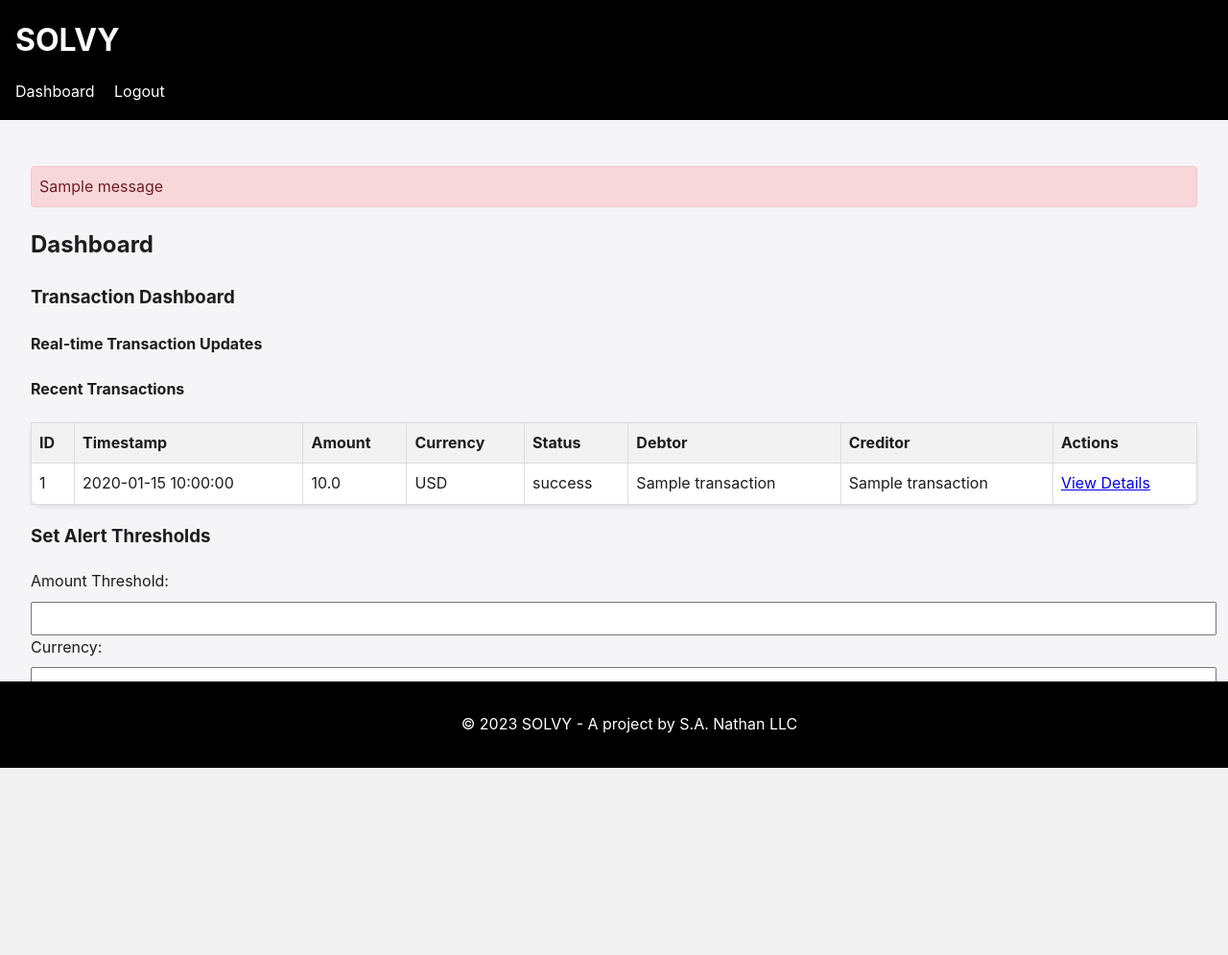
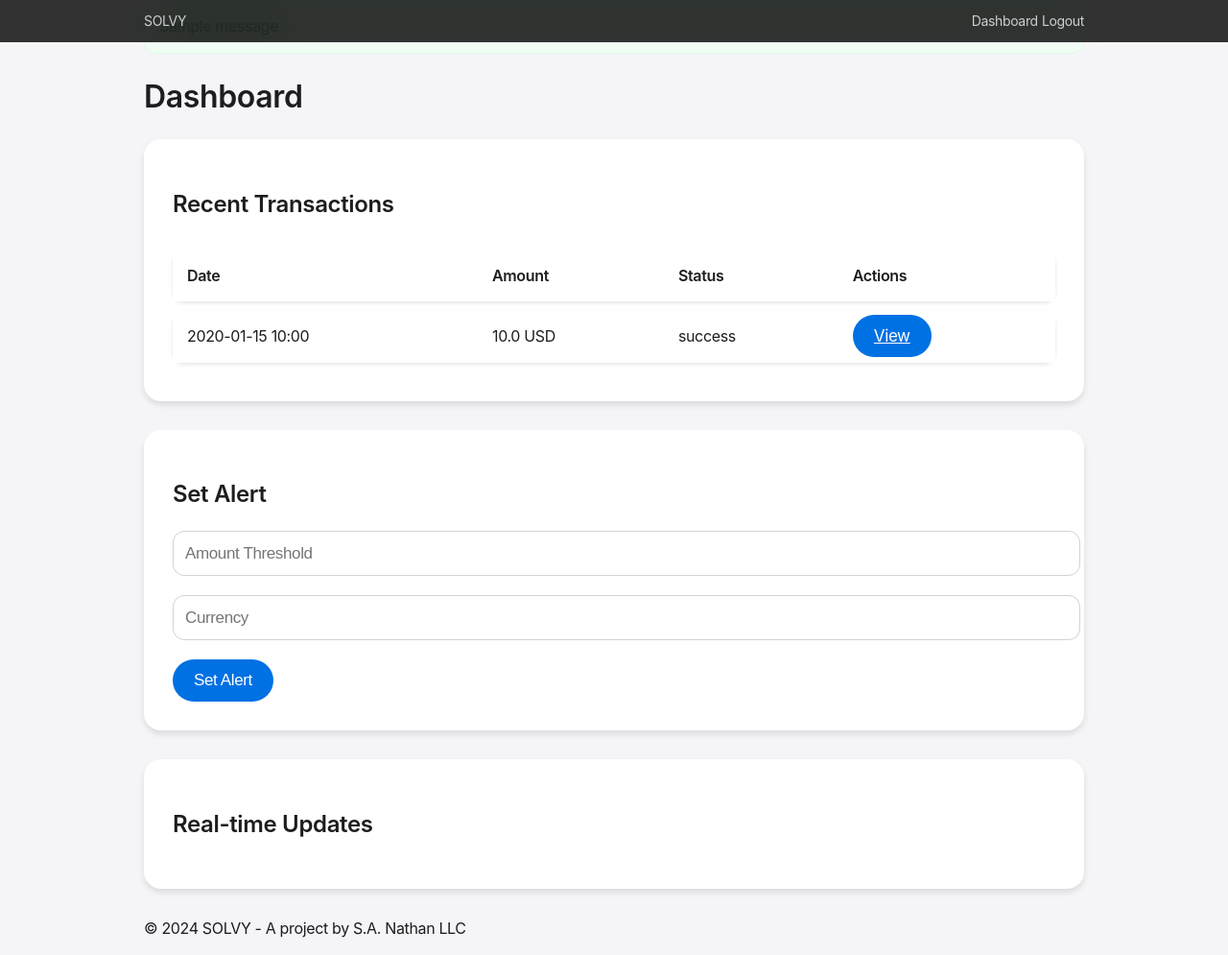
Before and after one commit to smayone/DECIDEY-MAN-Development, a Flask app: page /dashboard in a window 1280 px wide. Shown: the whole page at 96% size. Before the commit the page ends 800 px from the top, so only its background shows below. Run offline with Flask 3, Linux system fonts and the light colour scheme; a user stored in the database is signed in; tables that the repository leaves empty hold one stand-in row (values such as "Sample post"); one stand-in notice (Sample message) is shown; some libraries are stand-ins or nearby versions.

Commit message:
Agent step completed: Implement Apple Pay-inspired user interface for SOLVY

```diff
--- a/static/css/styles.css
+++ b/static/css/styles.css
@@ -1,126 +1,133 @@
 body {
-    font-family: -apple-system, BlinkMacSystemFont, 'Segoe UI', Roboto, Oxygen, Ubuntu, Cantarell, 'Open Sans', 'Helvetica Neue', sans-serif;
+    font-family: -apple-system, BlinkMacSystemFont, 'Segoe UI', 'Roboto', 'Helvetica', 'Arial', sans-serif;
     background-color: #f5f5f7;
     color: #1d1d1f;
-    line-height: 1.6;
+    line-height: 1.47059;
+    font-weight: 400;
+    letter-spacing: -.022em;
     margin: 0;
     padding: 0;
 }
 
-header {
-    background-color: #000000;
-    color: #ffffff;
-    padding: 1rem;
+.container {
+    max-width: 980px;
+    margin: 0 auto;
+    padding: 0 22px;
 }
 
-header h1 {
-    margin: 0;
+header {
+    background-color: rgba(0,0,0,0.8);
+    backdrop-filter: saturate(180%) blur(20px);
+    position: fixed;
+    top: 0;
+    left: 0;
+    right: 0;
+    z-index: 9999;
 }
 
 nav {
-    margin-top: 1rem;
+    display: flex;
+    justify-content: space-between;
+    align-items: center;
+    height: 44px;
 }
 
 nav a {
-    color: #fff;
+    color: #f5f5f7;
     text-decoration: none;
-    margin-right: 1rem;
+    font-size: 14px;
+    opacity: 0.8;
+    transition: opacity 0.3s;
+}
+
+nav a:hover {
+    opacity: 1;
 }
 
 main {
-    padding: 2rem;
+    margin-top: 44px;
+    padding: 40px 0;
 }
 
-footer {
-    background-color: #000000;
-    color: #ffffff;
-    text-align: center;
-    padding: 1rem;
-    position: fixed;
-    bottom: 0;
+h1, h2, h3 {
+    font-weight: 600;
+}
+
+.card {
+    background-color: #fff;
+    border-radius: 18px;
+    box-shadow: 0 4px 6px rgba(0,0,0,0.1);
+    padding: 30px;
+    margin-bottom: 30px;
+}
+
+.btn {
+    background-color: #0071e3;
+    color: #fff;
+    border: none;
+    border-radius: 980px;
+    font-size: 17px;
+    line-height: 1.17648;
+    font-weight: 400;
+    letter-spacing: -.022em;
+    padding: 12px 22px;
+    cursor: pointer;
+    transition: all 0.3s;
+}
+
+.btn:hover {
+    background-color: #0077ED;
+}
+
+input[type="text"],
+input[type="password"],
+input[type="email"],
+input[type="number"] {
     width: 100%;
+    padding: 12px;
+    border: 1px solid #d2d2d7;
+    border-radius: 12px;
+    font-size: 17px;
+    line-height: 1.23536;
+    font-weight: 400;
+    letter-spacing: -.022em;
+    margin-bottom: 20px;
 }
 
 table {
     width: 100%;
-    border-collapse: collapse;
-    background-color: #ffffff;
-    border-radius: 10px;
-    box-shadow: 0 2px 4px rgba(0, 0, 0, 0.1);
+    border-collapse: separate;
+    border-spacing: 0 10px;
 }
 
-table th, table td {
-    border: 1px solid #ddd;
-    padding: 8px;
+table th,
+table td {
+    padding: 15px;
     text-align: left;
+    background-color: #fff;
+}
+
+table tr {
+    box-shadow: 0 2px 4px rgba(0,0,0,0.1);
+    border-radius: 12px;
 }
 
 table th {
-    background-color: #f2f2f2;
+    font-weight: 600;
     color: #1d1d1f;
 }
 
-form div {
-    margin-bottom: 1rem;
+.alert {
+    background-color: #fef2f2;
+    border: 1px solid #fee2e2;
+    border-radius: 12px;
+    color: #991b1b;
+    padding: 15px;
+    margin-bottom: 20px;
 }
 
-label {
-    display: block;
-    margin-bottom: 0.5rem;
+.success {
+    background-color: #f0fdf4;
+    border: 1px solid #dcfce7;
+    color: #166534;
 }
-
-input, select {
-    width: 100%;
-    padding: 0.5rem;
-}
-
-button {
-    background-color: #0071e3;
-    color: #ffffff;
-    border: none;
-    border-radius: 20px;
-    padding: 10px 20px;
-    font-size: 16px;
-    cursor: pointer;
-    transition: background-color 0.3s ease;
-}
-
-button:hover {
-    background-color: #0077ed;
-}
-
-.flashes {
-    list-style-type: none;
-    padding: 0;
-}
-
-.flashes li {
-    background-color: #f8d7da;
-    color: #721c24;
-    padding: 0.5rem;
-    margin-bottom: 0.5rem;
-    border: 1px solid #f5c6cb;
-    border-radius: 4px;
-}
-
-.custom-icon-container {
-    position: fixed;
-    top: 20px;
-    z-index: 1000;
-}
-
-.custom-icon-container.left {
-    left: 20px;
-}
-
-.custom-icon-container.right {
-    right: 20px;
-}
-
-.custom-icon {
-    width: 50px;
-    height: 50px;
-    border-radius: 50%;
-    object-fit: cover;
-    margin-bottom: 1rem;
-}
--- a/templates/base.html
+++ b/templates/base.html
@@ -8,30 +8,37 @@
 </head>
 <body>
     <header>
-        <h1>SOLVY</h1>
-        <nav>
+        <nav class="container">
+            <a href="{{ url_for('dashboard') }}">SOLVY</a>
+            <div>
                 {% if current_user.is_authenticated %}
                 <a href="{{ url_for('dashboard') }}">Dashboard</a>
                 <a href="{{ url_for('logout') }}">Logout</a>
                 {% else %}
                 <a href="{{ url_for('login') }}">Login</a>
                 {% endif %}
+            </div>
         </nav>
     </header>
-    <main>
-        {% with messages = get_flashed_messages() %}
+    <main class="container">
+        {% with messages = get_flashed_messages(with_categories=true) %}
         {% if messages %}
-        <ul class="flashes">
-            {% for message in messages %}
-            <li>{{ message }}</li>
+        <div class="alerts">
+            {% for category, message in messages %}
+            <div class="alert {% if category == 'success' %}success{% endif %}">
+                {{ message }}
+            </div>
             {% endfor %}
-        </ul>
+        </div>
         {% endif %}
         {% endwith %}
         {% block content %}{% endblock %}
     </main>
     <footer>
-        <p>&copy; 2023 SOLVY - A project by S.A. Nathan LLC</p>
+        <div class="container">
+            <p>&copy; 2024 SOLVY - A project by S.A. Nathan LLC</p>
+        </div>
     </footer>
+    {% block scripts %}{% endblock %}
 </body>
 </html>
--- a/templates/dashboard.html
+++ b/templates/dashboard.html
@@ -1,56 +1,52 @@
 {% extends "base.html" %}
 
-{% block title %}Dashboard{% endblock %}
+{% block title %}Dashboard | SOLVY{% endblock %}
 
 {% block content %}
-<h2>Dashboard</h2>
+<h1>Dashboard</h1>
 
-<h3>Transaction Dashboard</h3>
-
-<h4>Real-time Transaction Updates</h4>
-<div id="real-time-updates"></div>
-
-<h4>Recent Transactions</h4>
+<div class="card">
+    <h2>Recent Transactions</h2>
     <table id="transactionTable">
         <thead>
             <tr>
-            <th>ID</th>
-            <th>Timestamp</th>
+                <th>Date</th>
                 <th>Amount</th>
-            <th>Currency</th>
                 <th>Status</th>
-            <th>Debtor</th>
-            <th>Creditor</th>
                 <th>Actions</th>
             </tr>
         </thead>
         <tbody>
             {% for transaction in transactions %}
             <tr>
-            <td>{{ transaction.id }}</td>
-            <td>{{ transaction.timestamp }}</td>
-            <td>{{ transaction.amount }}</td>
-            <td>{{ transaction.currency }}</td>
+                <td>{{ transaction.timestamp.strftime('%Y-%m-%d %H:%M') }}</td>
+                <td>{{ transaction.amount }} {{ transaction.currency }}</td>
                 <td>{{ transaction.status }}</td>
-            <td>{{ transaction.debtor_name }}</td>
-            <td>{{ transaction.creditor_name }}</td>
-            <td><a href="{{ url_for('transaction_details', id=transaction.id) }}">View Details</a></td>
+                <td><a href="{{ url_for('transaction_details', id=transaction.id) }}" class="btn">View</a></td>
             </tr>
             {% endfor %}
         </tbody>
     </table>
+</div>
 
-<h3>Set Alert Thresholds</h3>
+<div class="card">
+    <h2>Set Alert</h2>
     <form id="alertForm">
-    <label for="amount_threshold">Amount Threshold:</label>
-    <input type="number" id="amount_threshold" name="amount_threshold" step="0.01" required>
-    <label for="currency">Currency:</label>
-    <input type="text" id="currency" name="currency" required>
-    <button type="submit">Set Alert</button>
+        <input type="number" id="amount_threshold" name="amount_threshold" step="0.01" placeholder="Amount Threshold" required>
+        <input type="text" id="currency" name="currency" placeholder="Currency" required>
+        <button type="submit" class="btn">Set Alert</button>
     </form>
+</div>
 
 <div id="alertMessages"></div>
 
+<div id="real-time-updates" class="card">
+    <h2>Real-time Updates</h2>
+    <!-- Real-time updates will be inserted here -->
+</div>
+{% endblock %}
+
+{% block scripts %}
 <script src="https://cdnjs.cloudflare.com/ajax/libs/socket.io/4.0.1/socket.io.js"></script>
 <script>
     const socket = io();
@@ -66,26 +62,22 @@
     socket.on('transaction_update', (data) => {
         const newUpdate = document.createElement('div');
         newUpdate.textContent = `New transaction: ${data.amount} ${data.currency} - ${data.status}`;
-        updates.prepend(newUpdate);
+        updates.insertBefore(newUpdate, updates.firstChild);
 
         const newRow = transactionTable.insertRow(0);
         newRow.innerHTML = `
-            <td>${data.id}</td>
-            <td>${data.timestamp}</td>
-            <td>${data.amount}</td>
-            <td>${data.currency}</td>
+            <td>${new Date(data.timestamp).toLocaleString()}</td>
+            <td>${data.amount} ${data.currency}</td>
             <td>${data.status}</td>
-            <td>${data.debtor_name}</td>
-            <td>${data.creditor_name}</td>
-            <td><a href="/transaction/${data.id}">View Details</a></td>
+            <td><a href="/transaction/${data.id}" class="btn">View</a></td>
         `;
     });
 
     socket.on('alert_triggered', (data) => {
         const alertMessage = document.createElement('div');
         alertMessage.textContent = data.message;
-        alertMessage.style.color = 'red';
-        alertMessages.prepend(alertMessage);
+        alertMessage.className = 'alert';
+        alertMessages.insertBefore(alertMessage, alertMessages.firstChild);
     });
 
     alertForm.onsubmit = (e) => {
@@ -103,14 +95,23 @@
         .then(response => response.json())
         .then(data => {
             if (data.status === 'success') {
-                alert('Alert set successfully');
+                const successMessage = document.createElement('div');
+                successMessage.textContent = 'Alert set successfully';
+                successMessage.className = 'alert success';
+                alertMessages.insertBefore(successMessage, alertMessages.firstChild);
             } else {
-                alert('Error setting alert');
+                const errorMessage = document.createElement('div');
+                errorMessage.textContent = 'Error setting alert';
+                errorMessage.className = 'alert';
+                alertMessages.insertBefore(errorMessage, alertMessages.firstChild);
             }
         })
         .catch((error) => {
             console.error('Error:', error);
-            alert('Error setting alert');
+            const errorMessage = document.createElement('div');
+            errorMessage.textContent = 'Error setting alert';
+            errorMessage.className = 'alert';
+            alertMessages.insertBefore(errorMessage, alertMessages.firstChild);
         });
     };
 </script>
```
Also changed, not shown: templates/login.html (+6 -10 lines), 1 other file. Lines whose indentation alone changed are shown as unchanged.
